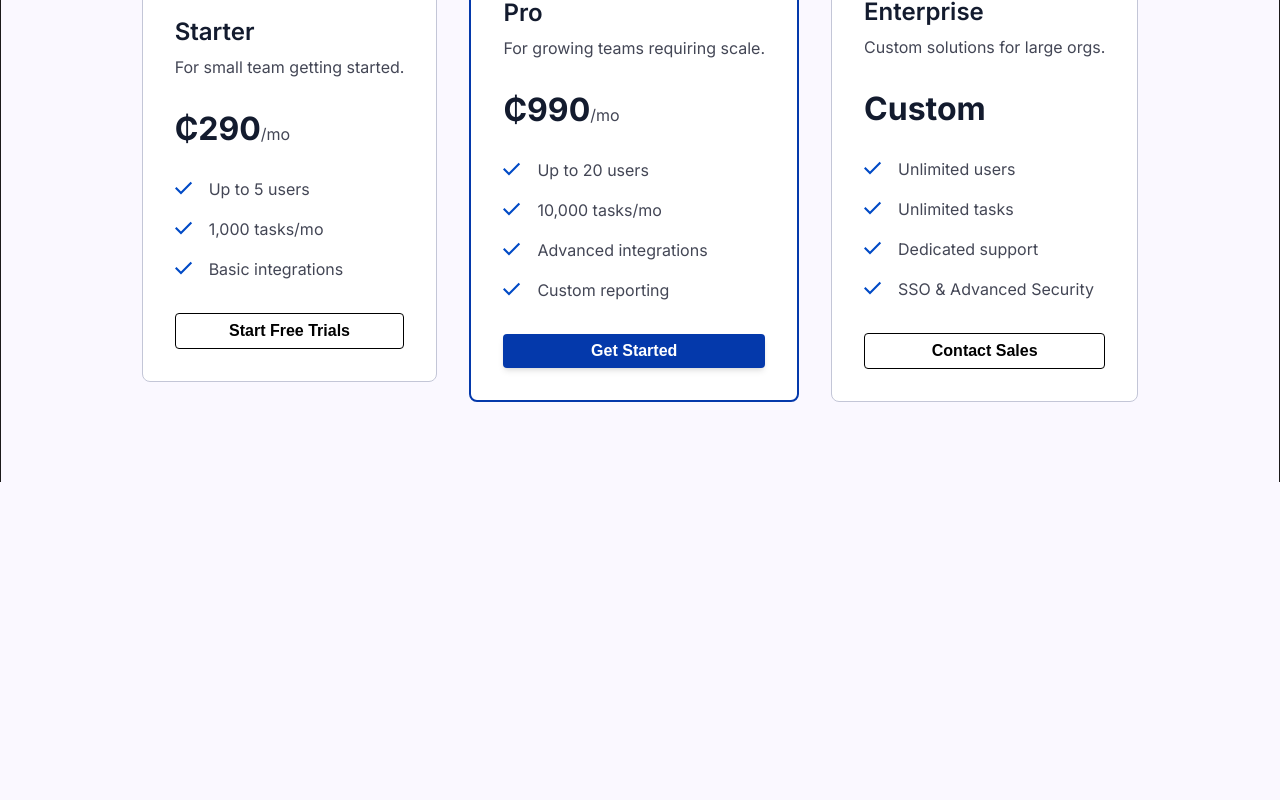
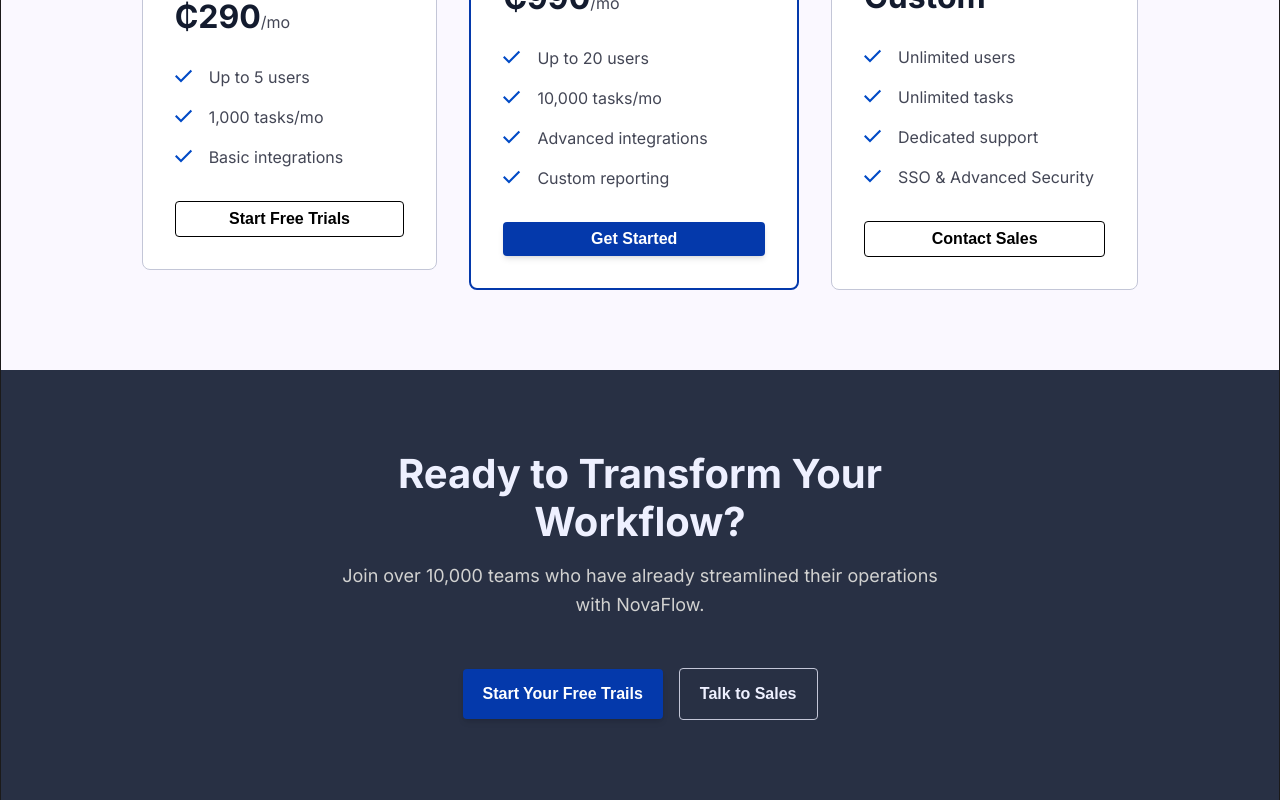
Before and after one commit to Kofitechbro/React-Practice, a React (Vite) app in the folder static-saas-landing-page/: page / in a window 1280 px wide. Shown: the part 3979-4779 px from the top of the page. Before the commit the page ends 4461 px from the top, so only its background shows below. Built offline with nearby package versions, Linux system fonts and the light colour scheme.

Commit message:
Add CTA section and Rating to Testimonial section

```diff
--- a/static-saas-landing-page/src/App.jsx
+++ b/static-saas-landing-page/src/App.jsx
@@ -7,6 +7,7 @@
 import { Stats } from './components/Stats/stats';
 import { Testimonials } from './components/Testimonials/Testimonials';
 import { Pricing } from './components/Pricing/Pricing';
+import { CallToAction } from './components/CTA/CallToAction';
 
 function App() {
   return (
@@ -20,6 +21,7 @@
         <Stats />
         <Testimonials />
         <Pricing />
+        <CallToAction />
       </main>
     </>
   );
--- a/static-saas-landing-page/src/components/Buttons/Buttons.css
+++ b/static-saas-landing-page/src/components/Buttons/Buttons.css
@@ -45,3 +45,7 @@
 .btn-outline:hover {
   background-color: #0000ff2f;
 }
+
+.btn-large {
+  padding: 1rem 1.25rem;
+}
--- a/static-saas-landing-page/src/components/Buttons/Buttons.jsx
+++ b/static-saas-landing-page/src/components/Buttons/Buttons.jsx
@@ -26,3 +26,11 @@
     </button>
   );
 }
+
+export function ButtonLarge({text}) {
+  return <button className='btn-large primary-btn'>{text}</button>
+}
+
+export function ButtonLargeOutline({text}) {
+  return <button className='btn-large btn-outline'>{text}</button>
+}
--- /dev/null
+++ b/static-saas-landing-page/src/components/CTA/CallToAction.css
@@ -0,0 +1,32 @@
+.CTA {
+  margin: 0;
+  max-width: 100%;
+  text-align: center;
+  background-color: var(--inverse-surface);
+}
+
+.CTA .sect-text {
+  max-width: 600px;
+  margin: 0 auto;
+}
+
+.CTA .sect-text h2 {
+  color: var(--inverse-on-surface);
+}
+
+.CTA .sect-text p {
+    color: #d2d2d1;
+}
+
+.CTA .btn-group {
+    margin-top: 3rem;
+  justify-content: center;
+  align-items: center;
+}
+.CTA .btn-group .btn-outline {
+   color: var(--inverse-on-surface);
+   border-color: var(--border-variant);
+}
+.CTA .btn-group .btn-outline:hover {
+   background-color: rgba(255, 255, 255, 0.05);
+}
--- /dev/null
+++ b/static-saas-landing-page/src/components/CTA/CallToAction.jsx
@@ -0,0 +1,21 @@
+import { ButtonLarge, ButtonLargeOutline } from '../Buttons/Buttons';
+import './CallToAction.css';
+
+export function CallToAction() {
+  return (
+    <section className="CTA">
+      <div className="sect-text">
+        <h2>Ready to Transform Your Workflow?</h2>
+        <p>
+          Join over 10,000 teams who have already streamlined their operations
+          with NovaFlow.
+        </p>
+      </div>
+
+      <div className="btn-group">
+        <ButtonLarge text="Start Your Free Trails" />
+        <ButtonLargeOutline text="Talk to Sales" />
+      </div>
+    </section>
+  );
+}
--- a/static-saas-landing-page/src/components/Testimonials/Testimonials.css
+++ b/static-saas-landing-page/src/components/Testimonials/Testimonials.css
@@ -11,7 +11,7 @@
     flex-direction: column;
 }
 
-.flex {
+.testimo-flex {
     display: flex;
     gap: 1rem;
 }
--- a/static-saas-landing-page/src/components/Testimonials/TestimonialsCards.jsx
+++ b/static-saas-landing-page/src/components/Testimonials/TestimonialsCards.jsx
@@ -3,8 +3,8 @@
 
 export function TestimonialsCards({ src, alt, name, prof, testimo }) {
   return (
-    <div className="testimo-item flex">
-      <div className="flex">
+    <div className="testimo-item testimo-flex">
+      <div className="testimo-flex">
         <div className="profile-img">
           <img src={src} alt={alt} className="profile" />
         </div>
--- a/static-saas-landing-page/src/index.css
+++ b/static-saas-landing-page/src/index.css
@@ -63,10 +63,13 @@
   --tertiary: #006056;
   --deep-surface: #dae2fd;
   --low-surface: #f2f3ff;
+  --inverse-surface: #283044;
+  --inverse-on-surface: #eef0ff;
   --header-text-color: #131b2e;
   --text-color: #434655;
   --neutral-text-color: #fff;
   --border-color: #c3c6d7;
+  --border-variant: #c3c6d7;
   --shadow-btn: 0 4px 6px -1px rgba(0, 0, 0, 0.1), 0 2px 4px -2px rgba(0, 0, 0, 0.1);
 }
 
```
